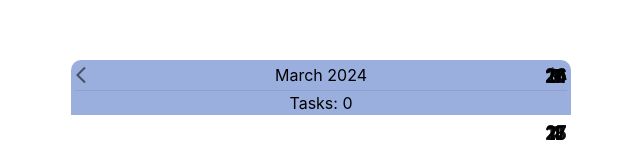
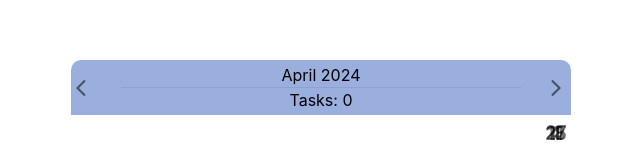
Before and after one commit to ayrtonreis/react-patterns, a React (Vite) app: page / in a window 1280 px wide. Shown: the part 140-305 px from the top of the page, without its empty margins (319-959 px from the left). Built offline with nearby package versions, Linux system fonts and the light colour scheme.

Commit message:
feat: remove horizontal animation and add vertical animation

```diff
--- a/src/examples/storybook-redux/Calendar/Calendar.tsx
+++ b/src/examples/storybook-redux/Calendar/Calendar.tsx
@@ -1,90 +1,63 @@
 import React, { useState } from 'react'
-import { Divider, Fade, Grid, IconButton } from '@mui/material'
-import { ArrowBackIos, ArrowForwardIos } from '@mui/icons-material'
+import { Fade, Grid, IconButton } from '@mui/material'
+import { Close } from '@mui/icons-material'
 
+import { DaysGrid } from './DaysGrid/DaysGrid'
+import { HeaderMonth } from './HeaderMonth/index'
 import { ParentWrapper, SlideView } from './elements'
-import { DaysGrid } from './DaysGrid/DaysGrid'
-
-function HeaderMain({ onClick, label }: { onClick: (isForward: boolean) => void; label: string }) {
-    return (
-        <Grid container justifyContent="space-between">
-            <Grid item>
-                <IconButton size="small" onClick={() => onClick(false)}>
-                    <ArrowBackIos fontSize="small" />
-                </IconButton>
-            </Grid>
-            <Grid item alignContent="center">
-                {label}
-            </Grid>
-            <Grid item>
-                <IconButton size="small" onClick={() => onClick(true)}>
-                    <ArrowForwardIos fontSize="small" />
-                </IconButton>
-            </Grid>
-        </Grid>
-    )
-}
 
 export default function Calendar() {
-    const [activeView, setActiveView] = useState<number>(0)
+    const [isDayOpened, setIsDayOpened] = useState(false)
 
-    const handleToggleView = (isForward: boolean) => {
-        setActiveView(
-            (prevActiveView) => (isForward ? prevActiveView + 1 : prevActiveView - 1) % 300
-        )
+    const handleToggleView = () => {
+        setIsDayOpened((prevIsDayOpened) => !prevIsDayOpened)
     }
 
     return (
         <ParentWrapper>
-            <Grid container height="54px" position="relative">
-                <Fade in={activeView < 2} timeout={400}>
+            <Grid container height="55px" position="relative" zIndex={10}>
+                {/*<Fade in={activeView < 2} timeout={400}>*/}
                 <Grid
                     container
                     direction="column"
                     sx={{ backgroundColor: '#9aafde' }}
                     position="absolute"
+                    height="100%"
                 >
-                        <HeaderMain onClick={handleToggleView} label="March 2024" />
-
-                        <Divider sx={{ opacity: 0.6, margin: '0 4px' }} />
-
-                        <Grid container item xs justifyContent="center">
-                            <Grid>Tasks: 0</Grid>
+                    <HeaderMonth />
                 </Grid>
-                    </Grid>
-                </Fade>
-                <Fade in={activeView >= 2} timeout={400}>
+                {/*</Fade>*/}
+                <Fade in={isDayOpened} timeout={400}>
                     <Grid
                         container
-                        direction="column"
-                        sx={{ backgroundColor: 'rgba(222,216,154,0.42)' }}
+                        // direction="column"
+                        sx={{ backgroundColor: 'rgb(243,200,154)' }}
                         position="absolute"
+                        height="100%"
+                        alignContent="center"
                     >
-                        <HeaderMain onClick={handleToggleView} label="March 28th 2024" />
+                        <Grid container item xs justifyContent="center" alignContent="center">
+                            <Grid>Details about a specific day</Grid>
+                        </Grid>
 
-                        <Divider sx={{ opacity: 0.6, margin: '0 4px' }} />
-
-                        <Grid container item xs justifyContent="center">
-                            <Grid>Details about a specific day</Grid>
+                        <Grid>
+                            <IconButton onClick={handleToggleView}>
+                                <Close />
+                            </IconButton>
                         </Grid>
                     </Grid>
                 </Fade>
             </Grid>
 
-            <Grid container item style={{ position: 'relative', flex: 1, flexGrow: 1 }}>
-                <SlideView $isActive={activeView === 0} $slideInFrom="-100%" color="lightblue">
+            <Grid container item style={{ position: 'relative', flex: 1, flexGrow: 1, zIndex: 8 }}>
+                <SlideView $isActive={!isDayOpened} $slideInFrom="-100%" color="lightblue">
                     <Grid container height="100%">
-                        <DaysGrid />
+                        <DaysGrid onClick={handleToggleView} />
                     </Grid>
                 </SlideView>
-                <SlideView $isActive={activeView >= 1} $slideInFrom="100%" color="lightcoral">
+                <SlideView $isActive={isDayOpened} $slideInFrom="100%" color="lightcoral">
                     <Grid container height="100%">
-                        <DaysGrid />
-                    </Grid>
-                </SlideView>
-                <SlideView $isActive={activeView === 2} $slideInFrom="100%" color="lightgreen">
-                    <Grid container height="100%">
-                        <DaysGrid />
+                        <DaysGrid onClick={handleToggleView} />
                     </Grid>
                 </SlideView>
             </Grid>
--- a/src/examples/storybook-redux/Calendar/DaysGrid/DaysGrid.tsx
+++ b/src/examples/storybook-redux/Calendar/DaysGrid/DaysGrid.tsx
@@ -12,7 +12,7 @@ const DAYS = [
     [31, 1, 2, 3, 4, 5, 6],
 ]
 
-export function DaysGrid() {
+export function DaysGrid({ onClick }: { onClick: () => void }) {
     return (
         <Grid container>
             {DAYS.map((week) => (
@@ -27,6 +27,7 @@ export function DaysGrid() {
                                 position="relative"
                             >
                                 <IconButton
+                                    onClick={onClick}
                                     size="small"
                                     sx={{
                                         position: 'absolute',
--- /dev/null
+++ b/src/examples/storybook-redux/Calendar/HeaderMonth/HeaderMonth.tsx
@@ -0,0 +1,27 @@
+import React from 'react'
+import { Divider, Grid, IconButton } from '@mui/material'
+import { ArrowBackIos, ArrowForwardIos } from '@mui/icons-material'
+
+export default function HeaderMonth() {
+    return (
+        <Grid container justifyContent="space-between" alignContent="center" height="100%">
+            <IconButton size="small" onClick={() => {}}>
+                <ArrowBackIos fontSize="small" />
+            </IconButton>
+            <Grid item container direction="column" justifyContent="center" flex={1}>
+                <Grid container justifyContent="center">
+                    April 2024
+                </Grid>
+
+                <Divider sx={{ opacity: 0.6, margin: '0 20px' }} />
+
+                <Grid container item xs justifyContent="center">
+                    <Grid>Tasks: 0</Grid>
+                </Grid>
+            </Grid>
+            <IconButton size="small" onClick={() => {}}>
+                <ArrowForwardIos fontSize="small" />
+            </IconButton>
+        </Grid>
+    )
+}
--- /dev/null
+++ b/src/examples/storybook-redux/Calendar/HeaderMonth/index.ts
@@ -0,0 +1 @@
+export { default as HeaderMonth } from './HeaderMonth'
--- a/src/examples/storybook-redux/Calendar/elements.ts
+++ b/src/examples/storybook-redux/Calendar/elements.ts
@@ -20,7 +20,7 @@ export const SlideView = styled.div<{ $isActive: boolean; $slideInFrom: string }
     background-color: ${(props) => props.color};
     transition: transform 1000ms cubic-bezier(0.4, 0, 0.2, 1);
     transform: ${(props) =>
-        props.$isActive ? 'translateX(0)' : `translateX(${props.$slideInFrom})`};
+        props.$isActive ? 'translateY(0)' : `translateY(${props.$slideInFrom})`};
 `
 
 export const GlobalCalendarWrapper = styled(Grid)`
```
Lines whose indentation alone changed are shown as unchanged.
